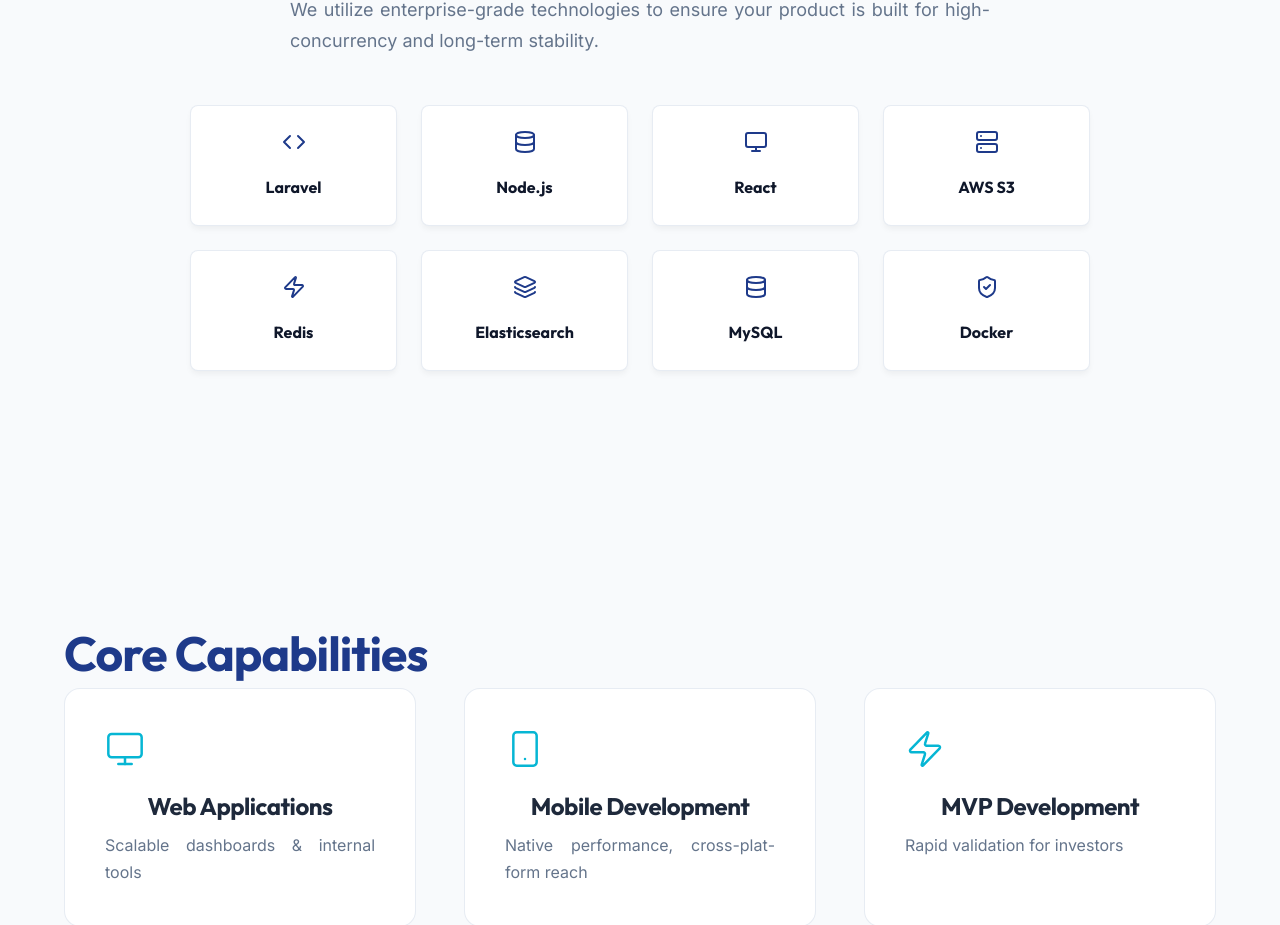
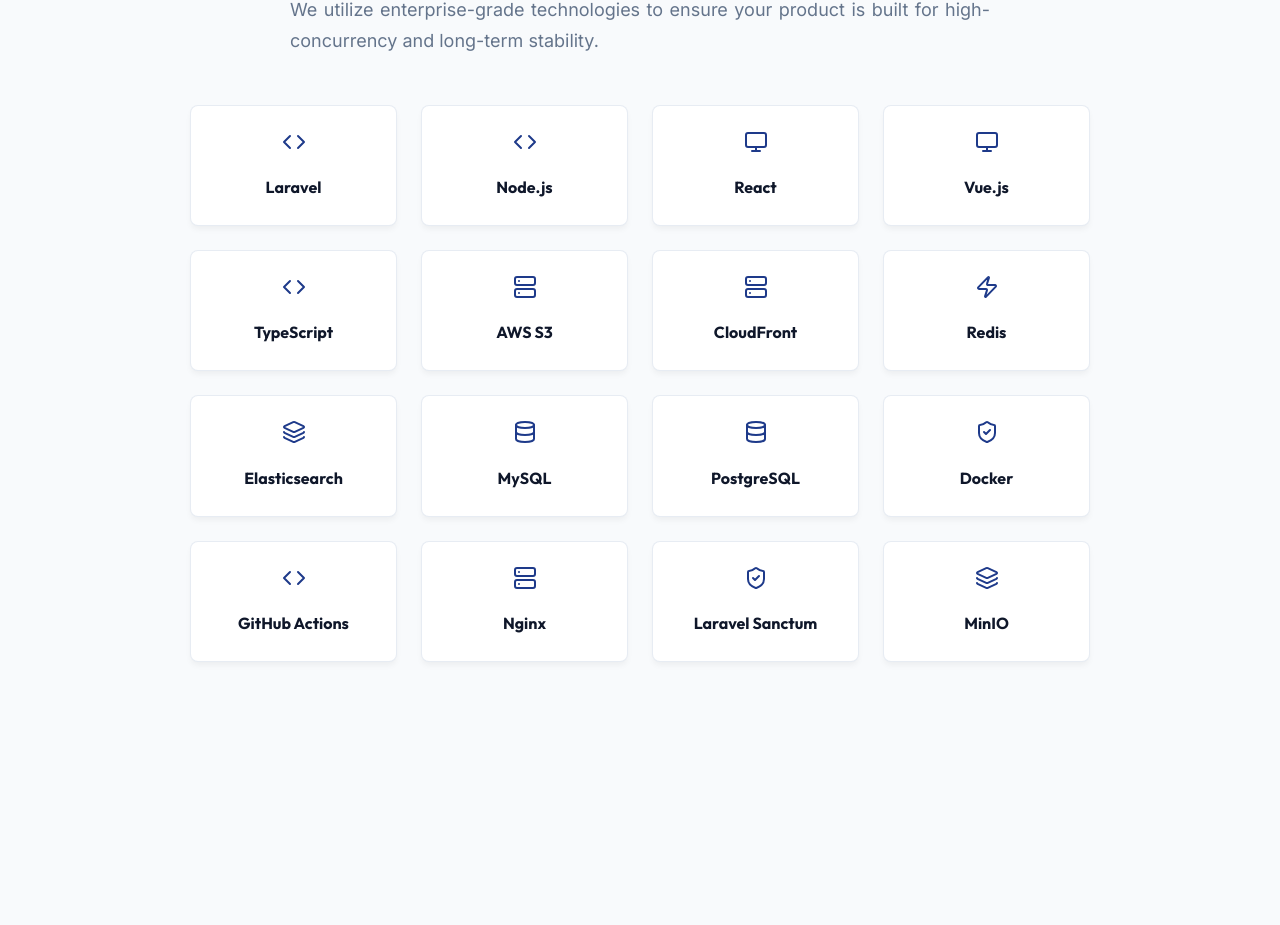
Before and after one commit to faisalkhalid09/BKX-Labs, a React (Vite) app in the folder frontend/: page / in a window 1280 px wide. Shown: the part 1695-2620 px from the top of the page. Built offline with nearby package versions, Linux system fonts and the light colour scheme.

Commit message:
Fix: Use this. instead of  in Alpine.data() component

```diff
--- a/frontend/src/pages/Home.tsx
+++ b/frontend/src/pages/Home.tsx
@@ -16,7 +16,9 @@
     Smartphone,
     Zap,
     Layers,
-    Code
+    Code,
+    AlignCenter,
+    TextAlignCenter
 } from 'lucide-react';
 import './Home.css';
 
@@ -90,7 +92,7 @@
                                 <span>Laravel</span>
                             </div>
                             <div className="tech-item">
-                                <div className="tech-icon"><Database size={24} /></div>
+                                <div className="tech-icon"><Code size={24} /></div>
                                 <span>Node.js</span>
                             </div>
                             <div className="tech-item">
@@ -98,8 +100,20 @@
                                 <span>React</span>
                             </div>
                             <div className="tech-item">
+                                <div className="tech-icon"><Monitor size={24} /></div>
+                                <span>Vue.js</span>
+                            </div>
+                            <div className="tech-item">
+                                <div className="tech-icon"><Code size={24} /></div>
+                                <span>TypeScript</span>
+                            </div>
+                            <div className="tech-item">
                                 <div className="tech-icon"><Server size={24} /></div>
                                 <span>AWS S3</span>
+                            </div>
+                            <div className="tech-item">
+                                <div className="tech-icon"><Server size={24} /></div>
+                                <span>CloudFront</span>
                             </div>
                             <div className="tech-item">
                                 <div className="tech-icon"><Zap size={24} /></div>
@@ -114,8 +128,28 @@
                                 <span>MySQL</span>
                             </div>
                             <div className="tech-item">
+                                <div className="tech-icon"><Database size={24} /></div>
+                                <span>PostgreSQL</span>
+                            </div>
+                            <div className="tech-item">
                                 <div className="tech-icon"><ShieldCheck size={24} /></div>
                                 <span>Docker</span>
+                            </div>
+                            <div className="tech-item">
+                                <div className="tech-icon"><Code size={24} /></div>
+                                <span>GitHub Actions</span>
+                            </div>
+                            <div className="tech-item">
+                                <div className="tech-icon"><Server size={24} /></div>
+                                <span>Nginx</span>
+                            </div>
+                            <div className="tech-item">
+                                <div className="tech-icon"><ShieldCheck size={24} /></div>
+                                <span>Laravel Sanctum</span>
+                            </div>
+                            <div className="tech-item">
+                                <div className="tech-icon"><Layers size={24} /></div>
+                                <span>MinIO</span>
                             </div>
                         </div>
                     </div>
```
